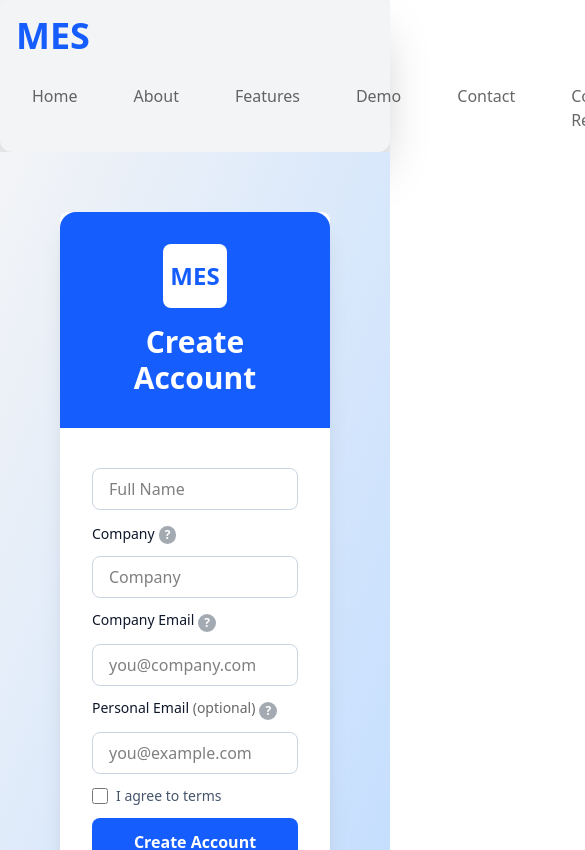
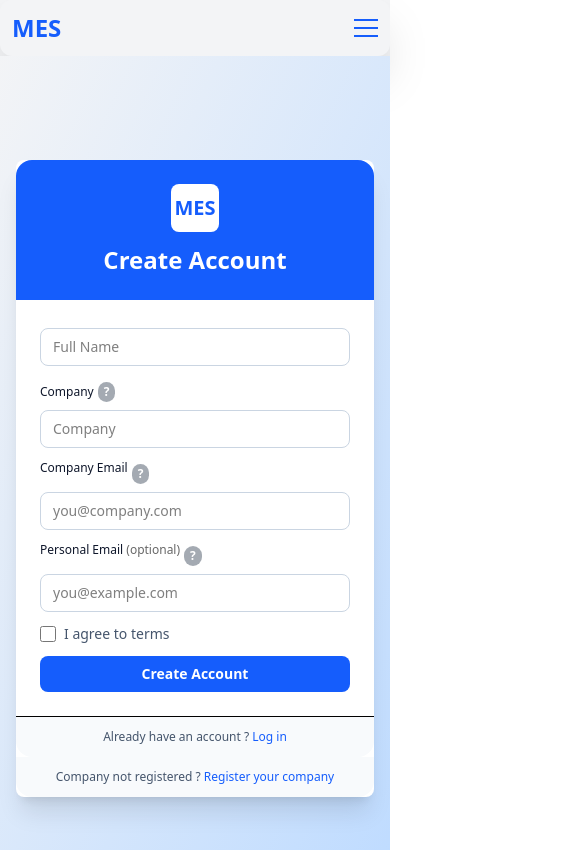
Before and after one commit to SidusSolvere/manufacturing-execution-system, a React (Vite) app in the folder client/: page /signup in a window 390 px wide. Shown: the top 850 px of the page, 585 px wide, since content can reach past the window. Built offline with nearby package versions, Linux system fonts and the light colour scheme.

Commit message:
Updated CSS to make website responsive

```diff
--- a/client/src/components/nav.jsx
+++ b/client/src/components/nav.jsx
@@ -1,32 +1,60 @@
-import React from 'react';
+import React, { useState } from 'react';
 import { Link } from 'react-router-dom';
 
 function Nav(){
-const buttonStyle = "px-4 py-1 text-black/60 font-medium hover:text-black hover:bg-blue-600/50 hover:rounded-xl inline-block";
+  const [isOpen, setIsOpen] = useState(false);
+
+  const buttonStyle = "px-3 py-2 text-black/60 font-medium hover:text-black hover:bg-blue-600/50 hover:rounded-lg text-sm md:text-base";
+
   return(
     <>
-    <div className='bg-gray-100  w-full  '>
-  <nav className=' flex flex-wrap items-center justify-between  p-4 gap-6 border-default shadow-2xl rounded-xl '>
-    <h1 className="text-4xl  text-blue-600 font-extrabold">
+    <div className='bg-gray-100 w-full'>
+  <nav className='flex items-center justify-between p-3 md:p-4 gap-3 md:gap-6 border-default shadow-2xl rounded-xl'>
+
+    {/* Logo */}
+    <h1 className="text-2xl md:text-4xl text-blue-600 font-extrabold flex-shrink-0">
       MES
     </h1>
-  <div className='flex gap-6'>
+
+    {/* Hamburger Menu Button - Mobile Only */}
+    <button
+      className="md:hidden flex flex-col gap-1.5 focus:outline-none"
+      onClick={() => setIsOpen(!isOpen)}
+    >
+      <span className={`block w-6 h-0.5 bg-blue-600 transition-all ${isOpen ? 'rotate-45 translate-y-2' : ''}`}></span>
+      <span className={`block w-6 h-0.5 bg-blue-600 transition-all ${isOpen ? 'opacity-0' : ''}`}></span>
+      <span className={`block w-6 h-0.5 bg-blue-600 transition-all ${isOpen ? '-rotate-45 -translate-y-2' : ''}`}></span>
+    </button>
+
+    {/* Desktop Navigation - Hidden on Mobile */}
+    <div className='hidden md:flex gap-3 lg:gap-6'>
       <Link className={buttonStyle} to="/">Home</Link>
       <Link className={buttonStyle} to="/about">About</Link>
       <Link className={buttonStyle} to="/features">Features</Link>
       <Link className={buttonStyle} to="/demo">Demo</Link>
       <Link className={buttonStyle} to="/contact">Contact</Link>
-    <Link className={buttonStyle} to="/companyRegister">Company Registration</Link>
+      <Link className={buttonStyle} to="/companyRegister">Company Reg</Link>
       <Link className={buttonStyle} to="/login">Login</Link>
       <Link className={buttonStyle} to="/signup">Signup</Link>
-
-
-
-
     </div>
   </nav>
+
+  {/* Mobile Navigation - Visible only when hamburger is clicked */}
+  {isOpen && (
+    <div className='md:hidden bg-white border-t shadow-lg'>
+      <div className='flex flex-col p-3 gap-2'>
+        <Link className={`${buttonStyle} block px-4 py-2 hover:bg-gray-100 rounded`} to="/" onClick={() => setIsOpen(false)}>Home</Link>
+        <Link className={`${buttonStyle} block px-4 py-2 hover:bg-gray-100 rounded`} to="/about" onClick={() => setIsOpen(false)}>About</Link>
+        <Link className={`${buttonStyle} block px-4 py-2 hover:bg-gray-100 rounded`} to="/features" onClick={() => setIsOpen(false)}>Features</Link>
+        <Link className={`${buttonStyle} block px-4 py-2 hover:bg-gray-100 rounded`} to="/demo" onClick={() => setIsOpen(false)}>Demo</Link>
+        <Link className={`${buttonStyle} block px-4 py-2 hover:bg-gray-100 rounded`} to="/contact" onClick={() => setIsOpen(false)}>Contact</Link>
+        <Link className={`${buttonStyle} block px-4 py-2 hover:bg-gray-100 rounded`} to="/companyRegister" onClick={() => setIsOpen(false)}>Company Reg</Link>
+        <Link className={`${buttonStyle} block px-4 py-2 hover:bg-gray-100 rounded`} to="/login" onClick={() => setIsOpen(false)}>Login</Link>
+        <Link className={`${buttonStyle} block px-4 py-2 hover:bg-gray-100 rounded`} to="/signup" onClick={() => setIsOpen(false)}>Signup</Link>
       </div>
-
+    </div>
+  )}
+</div>
 
     </>
   );
--- a/client/src/pages/signup/signup.jsx
+++ b/client/src/pages/signup/signup.jsx
@@ -18,36 +18,36 @@ function Signup() {
   };
 
   return (
-    <div className="min-h-screen bg-linear-to-br from-gray-100 to-blue-200 flex items-center justify-center p-15">
-      <div className="w-full max-w-md bg-white rounded-lg shadow-xl ">
-        <div className="bg-blue-600 text-white rounded-t-2xl p-8 text-center">
-          <div className="w-16 h-16 bg-white rounded-lg flex items-center justify-center mx-auto mb-4">
-            <span className="text-blue-600 text-2xl font-bold">MES</span>
+    <div className="min-h-screen bg-linear-to-br from-gray-100 to-blue-200 flex items-center justify-center px-4 py-8 sm:py-12">
+      <div className="w-full max-w-sm md:max-w-md bg-white rounded-lg shadow-xl">
+        <div className="bg-blue-600 text-white rounded-t-2xl p-6 md:p-8 text-center">
+          <div className="w-12 md:w-16 h-12 md:h-16 bg-white rounded-lg flex items-center justify-center mx-auto mb-3 md:mb-4">
+            <span className="text-blue-600 text-xl md:text-2xl font-bold">MES</span>
           </div>
-          <h1 className="text-3xl font-bold">Create Account</h1>
+          <h1 className="text-2xl md:text-3xl font-bold">Create Account</h1>
         </div>
 
-        <form onSubmit={handleSubmit} className="p-8 space-y-3">
+        <form onSubmit={handleSubmit} className="p-6 md:p-8 space-y-3">
           <div>
-            <label className="block text-sm font-medium text-slate-900 mb-2"></label>
+            <label className="block text-xs md:text-sm font-medium text-slate-900 mb-1 md:mb-2"></label>
             <input
               type="text"
               value={fullName}
               onChange={(e) => setFullName(e.target.value)}
               placeholder="Full Name"
-              className="w-full px-4 py-2 border border-slate-300 rounded-lg focus:ring-2 focus:ring-blue-600 outline-none"
+              className="w-full px-3 md:px-4 py-2 border border-slate-300 rounded-lg focus:ring-2 focus:ring-blue-600 outline-none text-sm md:text-base"
               required
             />
           </div>
           <div>
-            <label className="block text-sm font-medium text-slate-900 mb-2">
+            <label className="block text-xs md:text-sm font-medium text-slate-900 mb-1 md:mb-2">
               Company
-              <div className="relative group inline-block ">
-                <button className="px-1.5 py-0.25 m-1 bg-gray-600/50 text-white rounded-full font-bold text-xs">
+              <div className="relative group inline-block">
+                <button type="button" className="px-1.5 py-0.5 md:py-1 m-1 bg-gray-600/50 text-white rounded-full font-bold text-xs">
                   ?
                 </button>
                 <div
-                  className=" absolute w-128 left-1/2  mt-2 px-2 border-1 border-solid  bg-white text-gray-700 shadow-xl rounded-xl opacity-0  group-hover:opacity-100 transition duration-400"
+                  className="absolute w-48 md:w-56 left-1/2 mt-2 px-2 border border-solid bg-white text-gray-700 shadow-xl rounded-xl opacity-0 group-hover:opacity-100 transition duration-400 text-xs md:text-sm"
                 >
                   <strong>Provide your company name</strong> so your account can
                   be verified by your company admin and you gain access to the
@@ -61,44 +61,43 @@ function Signup() {
               value={company}
               onChange={(e) => setCompany(e.target.value)}
               placeholder="Company"
-              className="w-full px-4 py-2 border border-slate-300 rounded-lg focus:ring-2 focus:ring-blue-600 outline-none"
+              className="w-full px-3 md:px-4 py-2 border border-slate-300 rounded-lg focus:ring-2 focus:ring-blue-600 outline-none text-sm md:text-base"
               required
             />
           </div>
 
           <div>
-            <label className="flex  text-sm font-medium text-slate-900 mb-2">
+            <label className="flex text-xs md:text-sm font-medium text-slate-900 mb-1 md:mb-2">
               Company Email
-              <div className="relative group inline-block ">
-                <button className="px-1.5 py-0.25 m-1 bg-gray-600/50 text-white rounded-full font-bold text-xs">
+              <div className="relative group inline-block">
+                <button type="button" className="px-1.5 py-0.5 md:py-1 m-1 bg-gray-600/50 text-white rounded-full font-bold text-xs">
                   ?
                 </button>
                 <div
-                  className=" absolute w-128 left-1/2  mt-2 px-2 border-1 border-solid  bg-white text-gray-700 shadow-xl rounded-xl opacity-0  group-hover:opacity-100 transition duration-400"
+                  className="absolute w-48 md:w-56 left-1/2 mt-2 px-2 border border-solid bg-white text-gray-700 shadow-xl rounded-xl opacity-0 group-hover:opacity-100 transition duration-400 text-xs md:text-sm"
                 >
                   <strong>Provide your company email</strong>, the admin can only approve you via your company email, you will recieve your passkey there, if not registered then<Link to="/companyregister"> register your company </Link>
                 </div>
               </div>
-
             </label>
             <input
               type="email"
               value={companyEmail}
               onChange={(e) => setCompanyEmail(e.target.value)}
               placeholder="you@company.com"
-              className="w-full px-4 py-2 border border-slate-300 rounded-lg focus:ring-2 focus:ring-blue-600 outline-none"
+              className="w-full px-3 md:px-4 py-2 border border-slate-300 rounded-lg focus:ring-2 focus:ring-blue-600 outline-none text-sm md:text-base"
               required
             />
           </div>
           <div>
-            <label className="flex  text-sm font-medium text-slate-900 mb-2">
+            <label className="flex text-xs md:text-sm font-medium text-slate-900 mb-1 md:mb-2">
               Personal Email&nbsp;<p className="text-black/60">(optional)</p>
-               <div className="relative group inline-block ">
-                <button className="px-1.5 py-0.25 m-1 bg-gray-600/50 text-white rounded-full font-bold text-xs">
+              <div className="relative group inline-block">
+                <button type="button" className="px-1.5 py-0.5 md:py-1 m-1 bg-gray-600/50 text-white rounded-full font-bold text-xs">
                   ?
                 </button>
                 <div
-                  className=" absolute w-128 left-1/2  mt-2 px-2 border-1 border-solid  bg-white text-gray-700 shadow-xl rounded-xl opacity-0  group-hover:opacity-100 transition duration-400"
+                  className="absolute w-48 md:w-56 left-1/2 mt-2 px-2 border border-solid bg-white text-gray-700 shadow-xl rounded-xl opacity-0 group-hover:opacity-100 transition duration-400 text-xs md:text-sm"
                 >
                   Personal email if provided will act as a secondary means of contact, personal emails need to be approved by the company
                 </div>
@@ -109,7 +108,7 @@ function Signup() {
               value={email}
               onChange={(e) => setEmail(e.target.value)}
               placeholder="you@example.com"
-              className="w-full px-4 py-2 border border-slate-300 rounded-lg focus:ring-2 focus:ring-blue-600 outline-none"
+              className="w-full px-3 md:px-4 py-2 border border-slate-300 rounded-lg focus:ring-2 focus:ring-blue-600 outline-none text-sm md:text-base"
             />
           </div>
 
@@ -124,15 +123,15 @@ function Signup() {
 
           <button
             type="submit"
-            className="w-full px-4 py-3 bg-blue-600 text-white font-semibold rounded-lg hover:bg-blue-700 transition duration-150 cursor-pointer"
+            className="w-full px-3 md:px-4 py-2 md:py-3 bg-blue-600 text-white font-semibold rounded-lg hover:bg-blue-700 transition duration-150 cursor-pointer text-sm md:text-base"
           >
             Create Account
           </button>
         </form>
 
 
-        <div className="bg-slate-50 px-8 py-4 border-t text-center rounded-b-2xl">
-          <p className="text-slate-600">
+        <div className="bg-slate-50 px-6 md:px-8 py-3 md:py-4 border-t text-center rounded-b-2xl">
+          <p className="text-xs md:text-sm text-slate-600">
             Already have an account ?{" "}
             <Link
               to="/login"
@@ -142,8 +141,8 @@ function Signup() {
             </Link>
           </p>
         </div>
-         <div className="bg-slate-50 px-8 py-4  text-center rounded-b-2xl">
-          <p className="text-slate-600">
+        <div className="bg-slate-50 px-6 md:px-8 py-3 md:py-4 text-center rounded-b-2xl">
+          <p className="text-xs md:text-sm text-slate-600">
             Company not registered ?{" "}
             <Link
               to="/companyRegister"
```
Also changed, not shown: client/src/pages/home/home.jsx (+13 -12 lines), client/src/pages/login/login.jsx (+19 -17 lines), client/src/pages/registerCompany/registerCompany.jsx (+31 -31 lines). Lines whose indentation alone changed are shown as unchanged.
